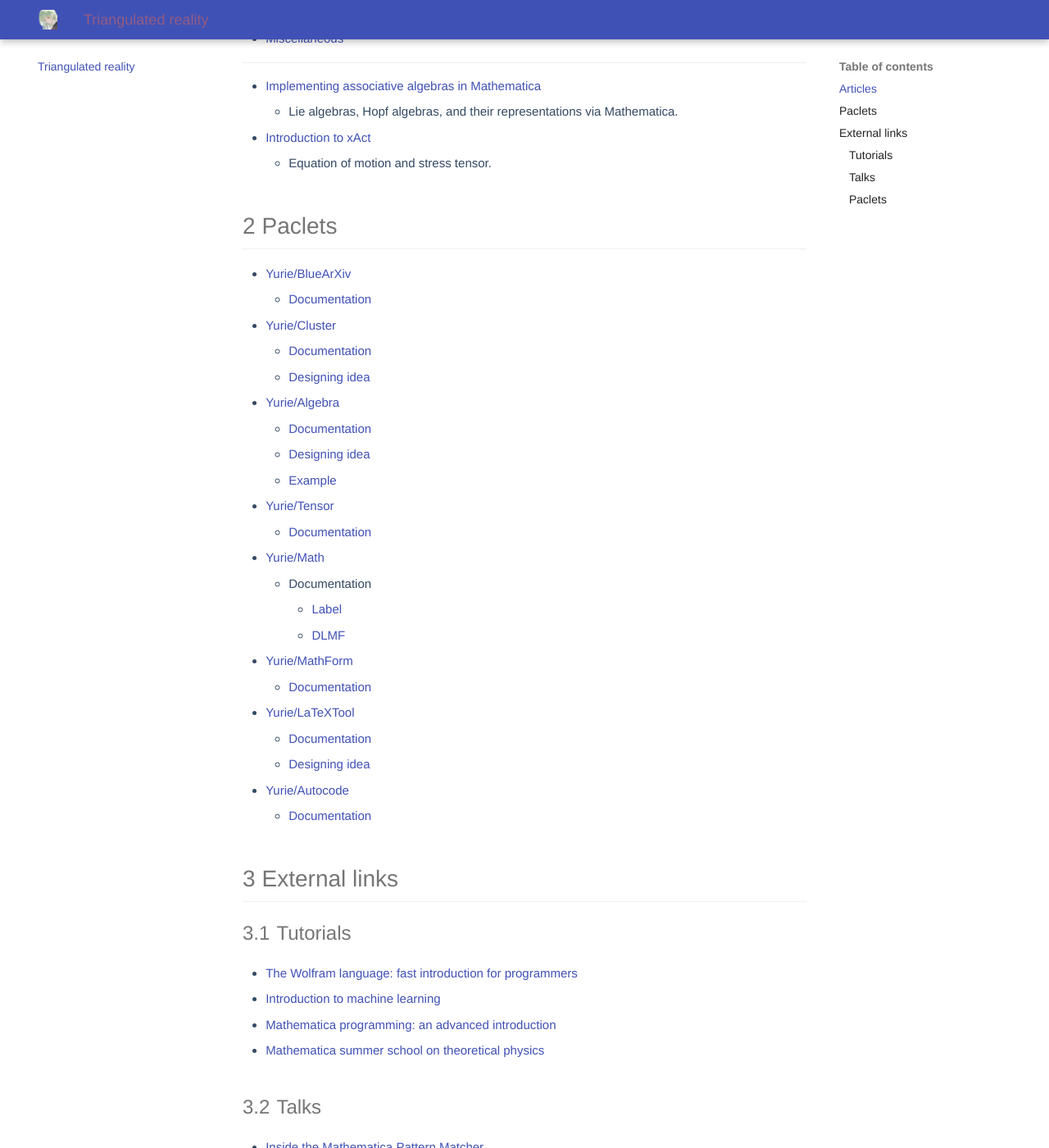
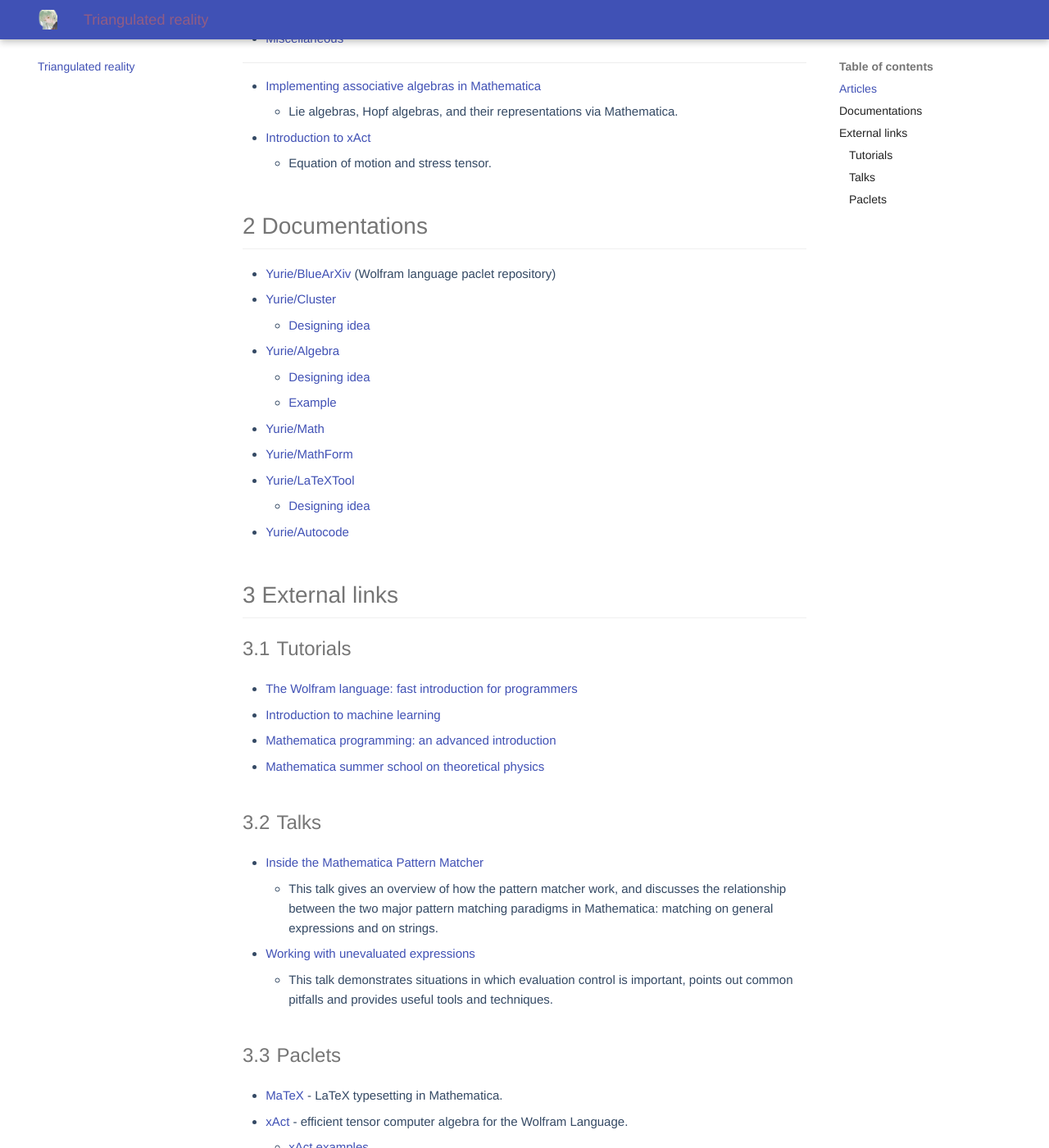
Before and after one commit to yuriever/yuriever.github.io, an MkDocs documentation site: the page built from docs/symbolic.md, in a window 1280 px wide and 1400 px high, scrolled down 463 px. Shown: the whole window at 82% size. Built offline with MkDocs 1.6.1 and Material for MkDocs 9.7.7, drawn with Linux system fonts in a browser that asks for light colours; some web fonts are replaced.

Commit message:
style: update documentation structure and remove obsolete entries
* Renamed section from "Paclets" to "Documentations" for clarity.
* Updated links to point to the correct documentation resources.
* Removed outdated entries for Yurie/Tensor and its associated documentation.
* Added documentation for Yurie/Math.

```diff
--- a/docs/symbolic.md
+++ b/docs/symbolic.md
@@ -29,51 +29,29 @@
     * Equation of motion and stress tensor.
 
 
-## Paclets
+## Documentations
 
-* [Yurie/BlueArXiv](https://github.com/yuriever/Yurie-BlueArXiv)
+* [Yurie/BlueArXiv](https://resources.wolframcloud.com/PacletRepository/resources/Yurie/BlueArXiv/) (Wolfram language paclet repository)
 
-    * [Documentation](https://resources.wolframcloud.com/PacletRepository/resources/Yurie/BlueArXiv/)
-
-* [Yurie/Cluster](https://github.com/yuriever/Yurie-Cluster)
-
-    * [Documentation](symbolic/Yurie-Cluster/doc.md)
+* [Yurie/Cluster](symbolic/Yurie-Cluster/doc.md)
 
     * [Designing idea](symbolic/Yurie-Cluster/idea.md)
 
-* [Yurie/Algebra](https://github.com/yuriever/Yurie-Algebra)
-
-    * [Documentation](symbolic/Yurie-Algebra/doc.md)
+* [Yurie/Algebra](symbolic/Yurie-Algebra/doc.md)
 
     * [Designing idea](symbolic/Yurie-Algebra/idea.md)
 
     * [Example](symbolic/Yurie-Algebra/example.md)
 
-* [Yurie/Tensor](https://github.com/yuriever/Yurie-Tensor)
+* [Yurie/Math](symbolic/Yurie-Math/doc.md)
 
-    * [Documentation](symbolic/Yurie-Tensor/doc.md)
+* [Yurie/MathForm](symbolic/Yurie-MathForm/doc.md)
 
-* [Yurie/Math](https://github.com/yuriever/Yurie-Math)
-
-    * Documentation
-
-        * [Label](symbolic/Yurie-Math/Label.md)
-
-        * [DLMF](symbolic/Yurie-Math/DLMF.md)
-
-* [Yurie/MathForm](https://github.com/yuriever/Yurie-MathForm)
-
-    * [Documentation](symbolic/Yurie-MathForm/doc.md)
-
-* [Yurie/LaTeXTool](https://github.com/yuriever/Yurie-LaTeXTool)
-
-    * [Documentation](symbolic/Yurie-LaTeXTool/doc.md)
+* [Yurie/LaTeXTool](symbolic/Yurie-LaTeXTool/doc.md)
 
     * [Designing idea](symbolic/Yurie-LaTeXTool/idea.md)
 
-* [Yurie/Autocode](https://github.com/yuriever/Yurie-Autocode)
-
-    * [Documentation](symbolic/Yurie-Autocode/doc.md)
+* [Yurie/Autocode](symbolic/Yurie-Autocode/doc.md)
 
 
 ## External links
```
Also changed, not shown: docs/symbolic/Yurie-Math/doc.md (added, +4 -0 lines), docs/symbolic/Yurie-Tensor/doc.md (deleted, +0 -6 lines), docs/symbolic/Yurie-Tensor/idea.md (deleted, +0 -14 lines).
